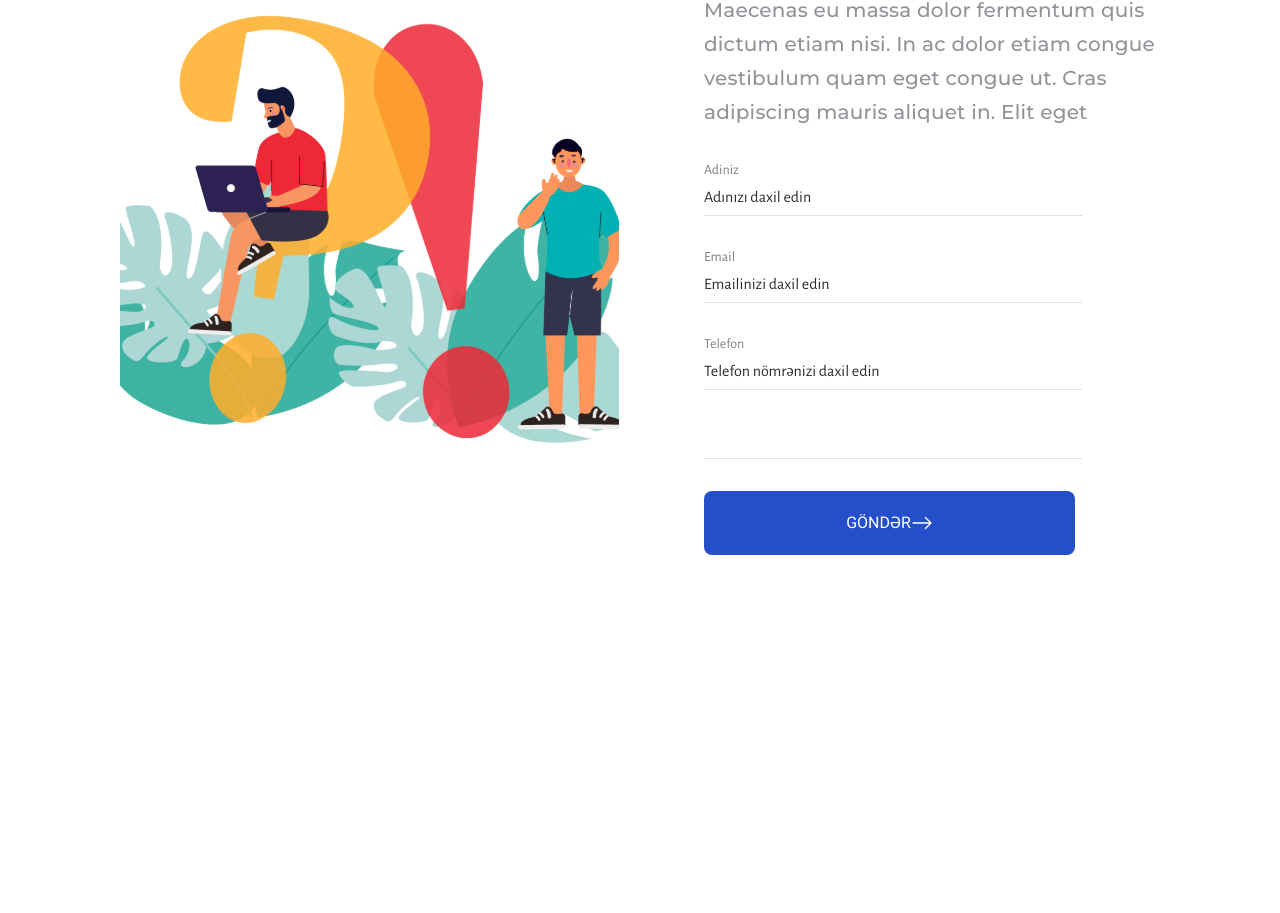
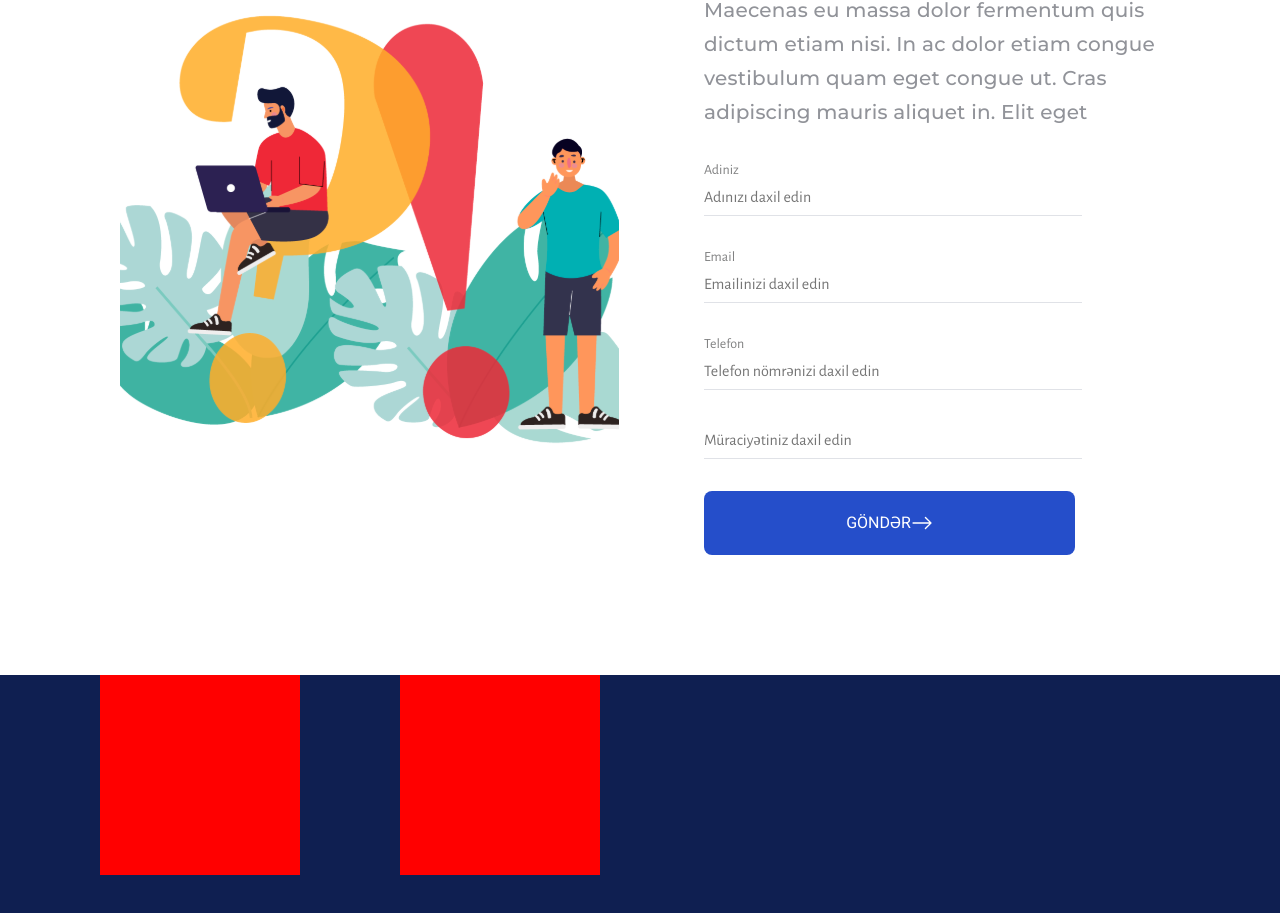
Before and after one commit to Shiphoo1/bpm-website, a React (Create React App) app: page / in a window 1280 px wide. Shown: the part 4769-5682 px from the top of the page. Before the commit the page ends 5444 px from the top, so only its background shows below. Built offline with nearby package versions, Linux system fonts and the light colour scheme.

Commit message:
footer started no ready

```diff
--- a/src/App.js
+++ b/src/App.js
@@ -6,7 +6,7 @@ import SnapShots from "./components/SnapShots";
 import FreeTest from "./components/FreeTest";
 import Comments from "./components/Comments";
 import FAQ from "./components/FAQ";
-
+import Footer from "./components/Footer";
 function App() {
   return (
     <div>
@@ -34,6 +34,7 @@ function App() {
       <FreeTest />
       <Comments />
       <FAQ />
+      <Footer />
     </div>
   );
 }
--- a/src/components/Footer.js
+++ b/src/components/Footer.js
@@ -0,0 +1,12 @@
+import styles from "./Footer.module.css";
+
+const Footer = () => {
+  return (
+    <div className={styles.container}>
+      <div className={styles.smallContainer}></div>
+      <div className={styles.smallContainer}></div>
+    </div>
+  );
+};
+
+export default Footer;
--- a/src/components/Footer.module.css
+++ b/src/components/Footer.module.css
@@ -0,0 +1,11 @@
+.container {
+  display: flex;
+  background: #0f1f51;
+  height: 26.6rem;
+}
+.smallContainer {
+  width: 20rem;
+  height: 20rem;
+  margin-left: 10rem;
+  background-color: red;
+}
--- a/src/components/QuestionForm.js
+++ b/src/components/QuestionForm.js
@@ -4,9 +4,9 @@ import { BsArrowRight } from "react-icons/bs";
 
 const QuestionForm = () => {
   const [userInput, setInput] = useState({
-    enteredName: "Adınızı daxil edin",
-    enteredEmail: "Emailinizi daxil edin",
-    enteredPhone: "Telefon nömrənizi daxil edin",
+    enteredName: "",
+    enteredEmail: "",
+    enteredPhone: "",
   });
   const nameChangeHandler = (event) => {
     setInput((prevState) => {
@@ -23,27 +23,27 @@ const QuestionForm = () => {
       return { ...prevState, enteredPhone: event.target.value };
     });
   };
-  const nameFocusHandler = () => {
-    if (userInput.enteredName === "Adınızı daxil edin") {
-      setInput((prevState) => {
-        return { ...prevState, enteredName: "" };
-      });
-    }
-  };
-  const emailFocusHandler = () => {
-    if (userInput.enteredEmail === "Emailinizi daxil edin") {
-      setInput((prevState) => {
-        return { ...prevState, enteredEmail: "" };
-      });
-    }
-  };
-  const phoneFocusHandler = () => {
-    if (userInput.enteredPhone === "Telefon nömrənizi daxil edin") {
-      setInput((prevState) => {
-        return { ...prevState, enteredPhone: "" };
-      });
-    }
-  };
+  // const nameFocusHandler = () => {
+  //   if (userInput.enteredName === "Adınızı daxil edin") {
+  //     setInput((prevState) => {
+  //       return { ...prevState, enteredName: "" };
+  //     });
+  //   }
+  // };
+  // const emailFocusHandler = () => {
+  //   if (userInput.enteredEmail === "Emailinizi daxil edin") {
+  //     setInput((prevState) => {
+  //       return { ...prevState, enteredEmail: "" };
+  //     });
+  //   }
+  // };
+  // const phoneFocusHandler = () => {
+  //   if (userInput.enteredPhone === "Telefon nömrənizi daxil edin") {
+  //     setInput((prevState) => {
+  //       return { ...prevState, enteredPhone: "" };
+  //     });
+  //   }
+  // };
   //   const nameChangeHandler = () => {};
   return (
     <>
@@ -53,7 +53,7 @@ const QuestionForm = () => {
           className={styles.input}
           value={userInput.enteredName}
           onChange={nameChangeHandler}
-          onFocus={nameFocusHandler}
+          placeHolder={"Adınızı daxil edin"}
           type="text"
         ></input>
         <label className={styles.label}>Email</label>
@@ -61,7 +61,7 @@ const QuestionForm = () => {
           className={styles.input}
           value={userInput.enteredEmail}
           onChange={emailChangeHandler}
-          onFocus={emailFocusHandler}
+          placeHolder={"Emailinizi daxil edin"}
           type="text"
         ></input>
         <label className={styles.label}>Telefon</label>
@@ -69,10 +69,14 @@ const QuestionForm = () => {
           className={styles.input}
           value={userInput.enteredPhone}
           onChange={phoneChangeHandler}
-          onFocus={phoneFocusHandler}
+          placeHolder={"Telefon nömrənizi daxil edin"}
           type="text"
         ></input>
-        <input className={styles.input} type="text"></input>
+        <input
+          className={styles.input}
+          placeHolder={"Müraciyətiniz daxil edin"}
+          type="text"
+        ></input>
       </form>
       <div className={styles.button}>
         GÖNDƏR
```
Also changed, not shown: 1 other file (tests, documents, lock files or other folders).
